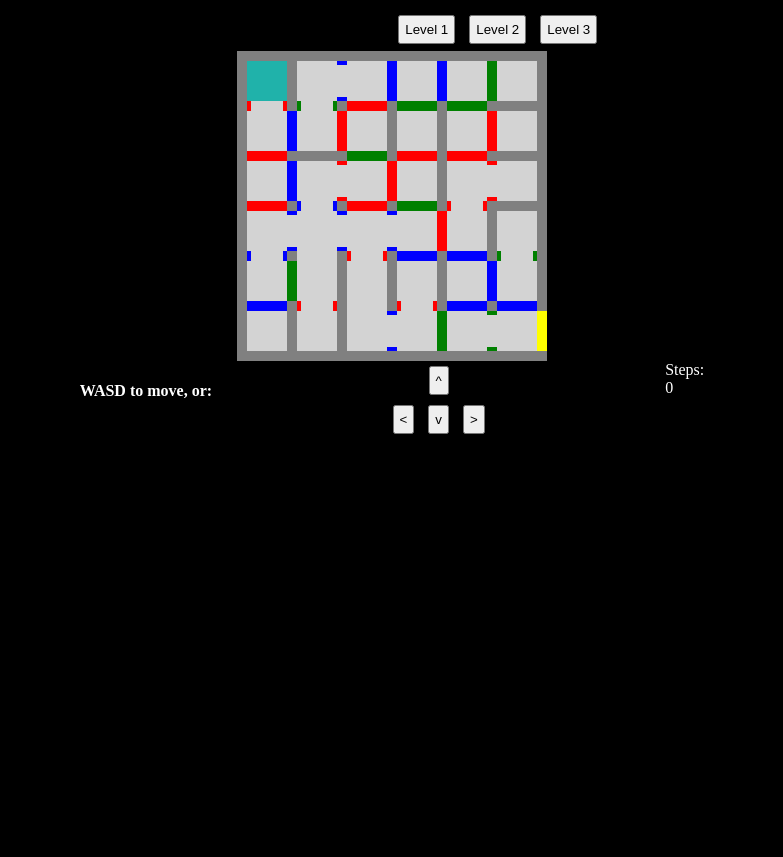
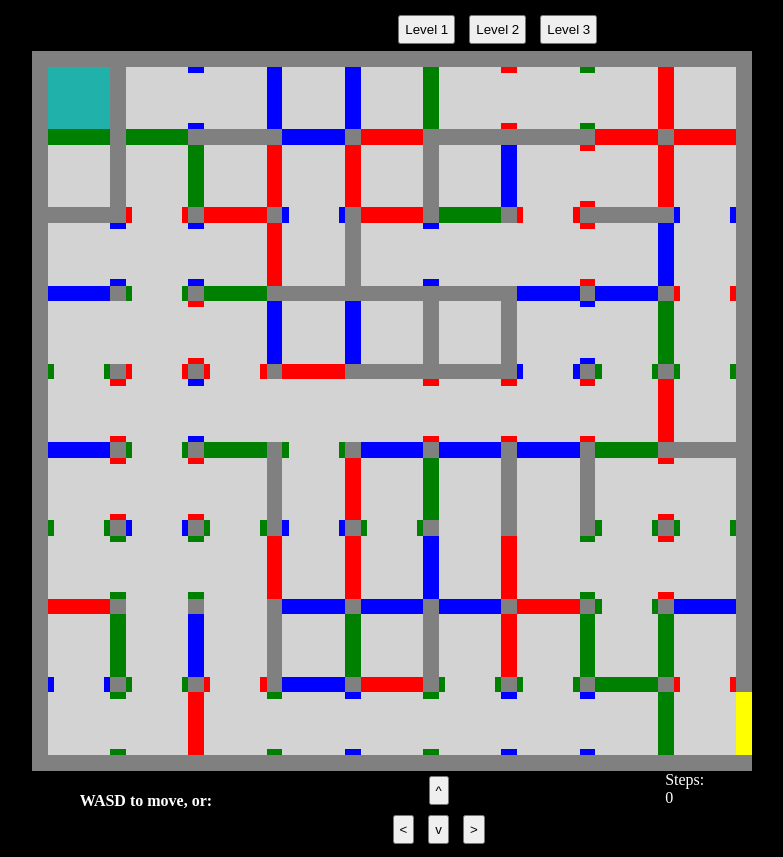
Before and after one commit to noahSerafin/mazeGame, a website: page map2/index.html in a window 1280 px wide. Shown: the whole page, without its empty margins (248-1031 px from the left). Before the commit the page ends 800 px from the top, so only its background shows below. Drawn offline with Linux system fonts and the light colour scheme.

Commit message:
maze-two-gui-transitions

```diff
--- a/map2/scripttwo.js
+++ b/map2/scripttwo.js
@@ -170,7 +170,7 @@ var maze = mazeFromStr();*/
 
 
 console.log(drawPath(6));
-maze = drawPath(6);
+maze = drawPath(9);
 
 
 //on load
@@ -394,10 +394,13 @@ function draw(gameBoard, player){
     for (let row = 0; row< maze.length; row++) {
         for (let column = 0; column < maze[row].length; column++){
             var tile = maze[row][column];
+            const newTile = document.createElement('div');
+            if(!isNaN(tile) && tile !== 4 && tile !== 0){
+                newTile.classList.add('door')
+            }
             if(tile === '-' ||  tile == '|'){
                 tile = 4;
             }
-            const newTile = document.createElement('div');
             newTile.style.gridRowStart = row +1
             newTile.style.gridColumnStart = column +1
             newTile.classList.add(returnPiece(tile));
@@ -415,8 +418,8 @@ function draw(gameBoard, player){
     }
     //gameBoard.style.width = `${(20*(maze[0].length/4))+(80*(maze[0].length/4))-15}px`
 
-    gameBoard.style.height =  `${(40* ((maze[0].length-1)/2)) + (10* (((maze[0].length-1)/2)+1) )}px`
-    gameBoard.style.width = `${(40* ((maze[0].length-1)/2)) + (10* (((maze[0].length-1)/2)+1) )}px`
+    //gameBoard.style.height =  `${(40* ((maze[0].length-1)/2)) + (10* (((maze[0].length-1)/2)+1) )}px`
+    //gameBoard.style.width = `${(40* ((maze[0].length-1)/2)) + (10* (((maze[0].length-1)/2)+1) )}px`
     console.log((maze[0].length));
     const wides = (maze[0].length-1)/2;
     const shorts = ((maze[0].length-1)/2+1);
@@ -430,14 +433,16 @@ function draw(gameBoard, player){
     fullTiles.forEach(tile => {
         tile.style.width = `${(segmentWidth*4)}%`
     });
+    verts.forEach(tile => {
+        tile.style.width = `${(segmentWidth)}%`
+        tile.style.height = `${(segmentWidth*4)}%`
+    });
+    horizs.forEach(tile => {
+        tile.style.width = `${(segmentWidth*4)}%`
+        tile.style.height = `${(segmentWidth)}%`
+    });
     corners.forEach(tile => {
         tile.style.width = `${(segmentWidth)}%`
-        tile.style.height = `${(segmentWidth)}%`
-    });
-    verts.forEach(tile => {
-        tile.style.width = `${(segmentWidth)}%`
-    });
-    horizs.forEach(tile => {
         tile.style.height = `${(segmentWidth)}%`
     });
     //draw goal
--- a/map2/styles.scss
+++ b/map2/styles.scss
@@ -5,6 +5,7 @@ header{
     width: 50%;
     margin: auto;
 }
+
 main{
     display: flex;
     justify-content: center;
@@ -24,6 +25,9 @@ button{
 .control-up{
     display: flex;
     justify-content: center;
+}
+div{
+    display: block;
 }
 #game-board{
 
@@ -46,16 +50,16 @@ button{
     background-color: gray;
 }
 .horizontal{
-    height: 10px;
-    width: 40px;
+    //height: 10px;
+    //width: 40px;
 }
 .vertical{
-    width: 10px;
-    height: 40px;
+    //width: 10px;
+    //height: 40px;
 }
 .corner{
-    height: 10px;
-    width: 10px;
+    //height: 10px;
+    //width: 10px;
 }
 .finish{
     background-color: yellow;
@@ -63,76 +67,71 @@ button{
 
 .redDoorClosed,.redDoorOpen{
     //background-color: tomato;
+    background-color: red;
     &::before, &::after{
         background-color: red;
     }
 }
 .blueDoorClosed,.blueDoorOpen{
     //background-color: lightskyblue;
+    background-color: blue;
     &::before, &::after{
         background-color: blue;
     }
 }
 .greenDoorClosed,.greenDoorOpen{
     //background-color: lightgreen;
+    background-color: green;
     &::before, &::after{
         background-color: green;
     }
 }
+.door{
+    position: relative;
+    display: flex;
+    justify-content: center;
+    align-items: center;
 
-.redDoorClosed,.redDoorOpen,.blueDoorClosed,.blueDoorOpen,.greenDoorClosed,.greenDoorOpen{
-    background-color: lightgrey;
-    position: relative;
-    &::before, &::after{
+    &::before{
         content: '';
-        position: absolute;
-        transition: 0.5s all ease-in;
-        z-index: 2;
+        background-color: lightgray;
+        -webkit-transition:  all 0.5s ease-in-out;
+        -moz-transition: all 0.5s ease-in-out;
+        -o-transition:  all 0.5s ease-in-out;
+        transition: all 0.5s ease-in-out;
     }
     &.horizontal{
-        &::before, &::after{
+        &::before{
+            position: absolute;
+            background-color: lightgrey;
             height: 100%;
-            width: 10%;
-        }
-        &::before{
-            left: 0;
-        }
-        &::after{
-            right: 0;
+            width: 80%;
         }
     }
     &.vertical{
-        &::before, &::after{
-            height: 10%;
+        &::before{
+            height: 80%;
             width: 100%;
-        }
-        &::before{
-            top: 0;
-        }
-        &::after{
-            bottom: 0;
         }
     }
 }
 .redDoorClosed,.blueDoorClosed,.greenDoorClosed{
     &.horizontal{
-        &::before, &::after{
-            width: 50%;
-            transition: 0.5s all ease-in;
-
+        &::before{
+            height: 0%;
+            width: 0%;
         }
     }
     &.vertical{
         &::before, &::after{
-            height: 50%;
-            transition: 0.5s all ease-in;
-
+            height: 0%;
+            width: 0%;
         }
     }
 }
 .path, .player{
-    width: 40px;
-    height: 40px;
+   // width: 40px;
+    //height: 40px;
 }
 .path{
     background-color: lightgray;
```
Also changed, not shown: map2/styles.css, 1 other file.
